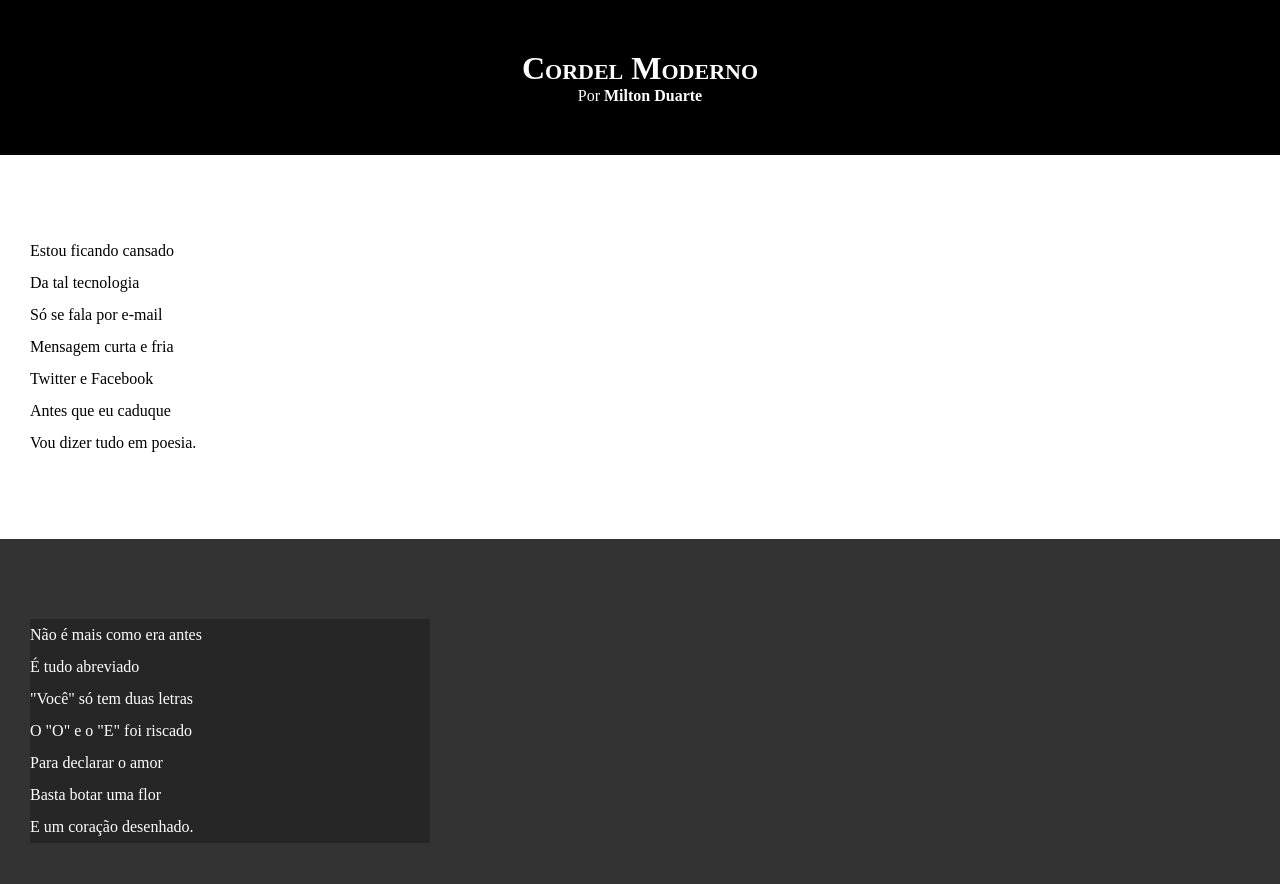
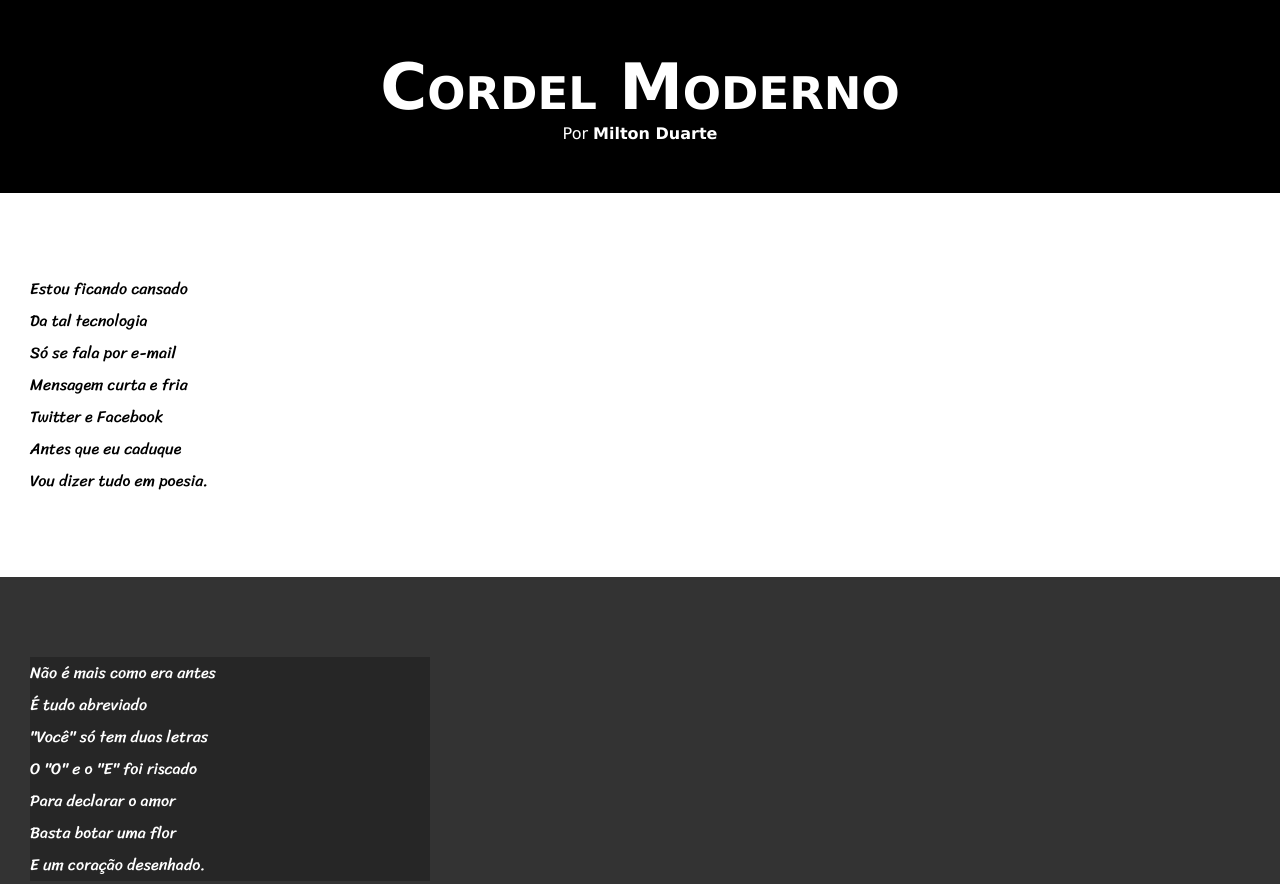
Before and after one commit to joaodiascosta/Projeto-Cordel, a plain HTML site: page index.html in a window 1280 px wide. Shown: the top 884 px of the page. Drawn offline with Linux system fonts and the light colour scheme.

Commit message:
Segunda parte do estilo feita

```diff
--- a/style.css
+++ b/style.css
@@ -1,4 +1,14 @@
 @charset "UTF-8";
+
+@import url('https://fonts.googleapis.com/css2?family=Passion+One&display=swap');
+
+@import url('https://fonts.googleapis.com/css2?family=Sriracha&display=swap');
+
+:root {
+    --fonte1: verdana, geneva, tahoma, sans-serif;
+    --font2:'Passion One', cursive;
+    --font3:'Sriracha', cursive;
+}
 
 * {
     margin: 0px;
@@ -8,6 +18,7 @@
 html, body{
     min-height: 100vh;
     background-color: darkgray;
+    font-family: var(--fonte1);
 }
 
 header {
@@ -19,6 +30,8 @@
 header > h1 {
     padding-top: 50px;
     font-variant: small-caps;
+    font-family: var(--fonte1);
+    font-size: 4em;
 }
 
 header > p {
@@ -40,6 +53,7 @@
     padding-bottom: 10vh;
     line-height: 2em;
     padding-left: 30px;
+    font-family: var(--font3);
 }
 
 section.normal {
```
